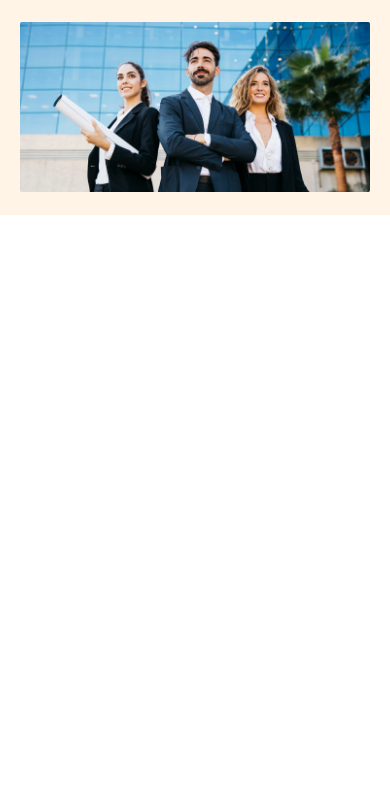
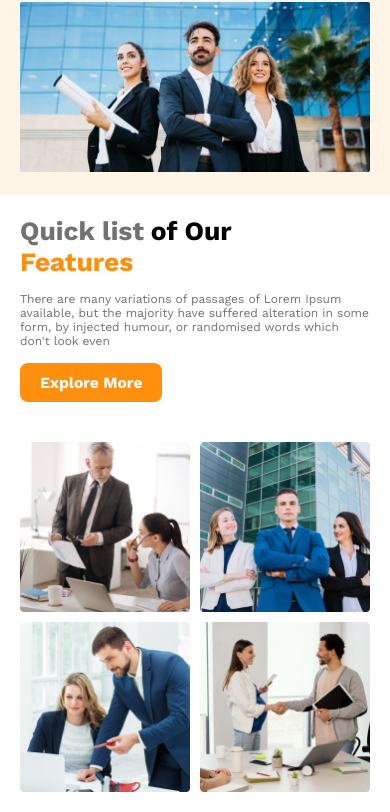
Before and after one commit to saiful1213/architects-webpage, a plain HTML site: page index.html in a window 390 px wide. Shown: the part 559-1371 px from the top of the page. Before the commit the page ends 844 px from the top, so only its background shows below. Drawn offline with nearby package versions, Linux system fonts and the light colour scheme.

Commit message:
features section addedd

```diff
--- a/index.html
+++ b/index.html
@@ -19,13 +19,30 @@
       </nav>
       <div class="banner">
          <h2 class="title-style banner-title">Brand New Group of Architects </h2>
-         <p class="title-desc">There are many variations of passages of Lorem Ipsum available, but the majority have suffered alteration in some form, by injected humour, or randomised words which don't look even</p>
+         <p class="title-desc">There are many variations of passages of Lorem Ipsum available, but the majority have suffered alteration in <br> some form, by injected humour, or randomised words which don't look even</p>
          <button class="btn-primary">Explore More</button>
          <img src="./images/banner.png" alt="">
       </div>
    </header>
    <main>
-
+      <!-- team section start  -->
+      <section>
+         <div class="team-section-container">
+            <div class="team-img-container">
+               <img src="./images/team1.png" alt="">
+               <img src="./images/team2.png" alt="">
+               <img src="./images/team3.png" alt="">
+               <img src="./images/team4.png" alt="">
+            </div>
+            <div class="team-content">
+               <h3><span class="Quick-list">Quick list</span> <span>of Our </span><br> <span class="team-content-features">Features</span></h3>
+               <p class="title-desc">There are many variations of passages of Lorem Ipsum available,
+                  but the majority have suffered alteration in some form, by injected
+                  humour, or randomised words which don't look even</p>
+               <button class="btn-primary">Explore More</button>
+            </div>
+         </div>
+      </section>
    </main>
    <footer>
 
--- a/styles/style.css
+++ b/styles/style.css
@@ -34,11 +34,14 @@ body {
    border: none;
 }
 
+section {
+   margin: 30px 200px;
+}
+
 /* header part style  */
 header {
    background: rgba(255, 144, 14, 0.10);
    padding: 25px 200px;
-
 }
 
 nav {
@@ -81,37 +84,124 @@ nav a {
    margin-top: 25px;
 }
 
+/* team section part start  */
+.team-section-container {
+   display: flex;
+   gap: 40px;
+   align-items: center;
+}
+
+.team-img-container {
+   display: grid;
+   grid-template-columns: repeat(2, 1fr);
+   gap: 10px;
+   width: 50%;
+}
+
+.team-section-container img {
+   width: 100%;
+}
+
+.team-content {
+   width: 50%;
+}
+
+.team-content h3 {
+   font-size: 2rem;
+   margin-bottom: 15px;
+}
+
+.team-content p {
+   margin-bottom: 15px;
+}
+
+.team-content-features {
+   color: #FF900E;
+}
+
+.Quick-list {
+   color: #727272;
+}
+
 /* responsive part start  */
+/* mobile device  */
 @media screen and (max-width: 576px) {
-  *{
-   font-size: 12px;
-  }
-   header{
+   * {
+      font-size: 12px;
+   }
+
+   header {
       padding: 20px;
    }
 
-   nav, nav > ul {
+   nav,
+   nav>ul
+   {
       flex-direction: column;
       margin-top: 10px;
    }
-   nav li{
+
+   .team-section-container {
+      flex-direction: column-reverse;
+   }
+
+   nav li {
       margin: 10px 0;
    }
+
    .banner-title {
       font-size: 2.8rem;
    }
+
+   section {
+      margin: 20px;
+   }
+
+   .team-content,
+   .team-img-container {
+      width: 100%;
+   }
+
+   .Quick-list,
+   .team-content-features,
+   .team-content span {
+      font-size: 2.2rem;
+   }
+
+   .btn-primary {
+      padding: 10px 20px;
+   }
+
 }
 
 
-
+/* table or medium device  */
 @media screen and (min-width: 577px) and (max-width: 992px) {
-   *{
+   * {
       font-size: 14px;
    }
-   header{
+
+   header {
       padding: 20px;
    }
-   .banner-title{
+   section{
+      margin: 30px;
+   }
+   .banner-title {
       font-size: 3.5rem;
    }
+   .team-section-container{
+      flex-direction: column;
+   }
+   .team-img-container, .team-content{
+      width: 100%;
+   }
+   .Quick-list,
+   .team-content-features,
+   .team-content span {
+      font-size: 3rem;
+   }
+   .btn-primary {
+      padding: 15px 20px;
+   }
 }
```
